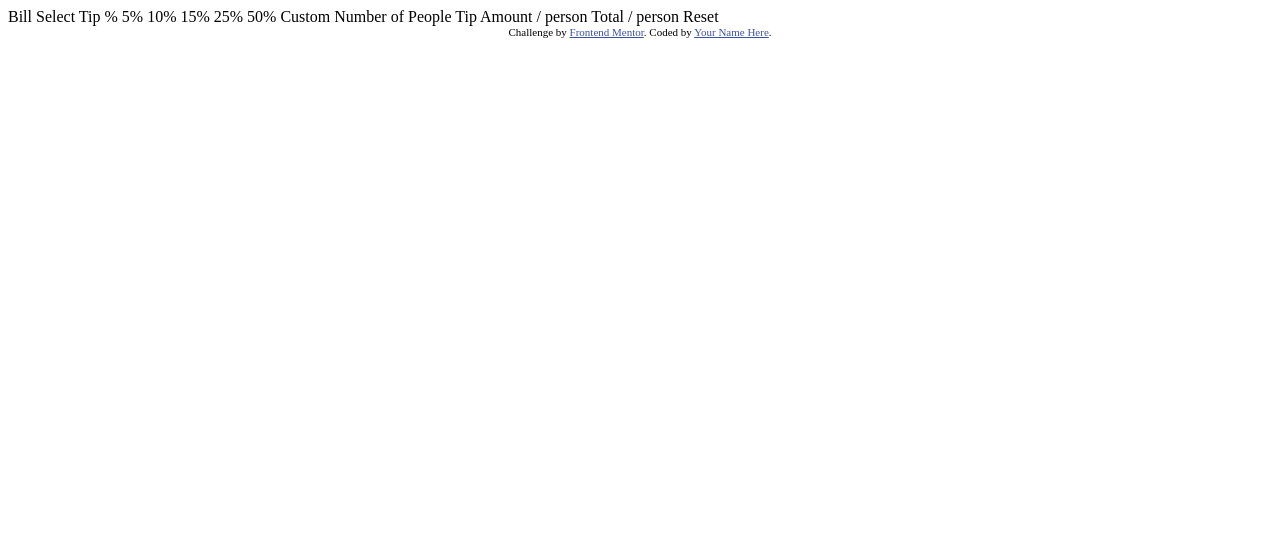
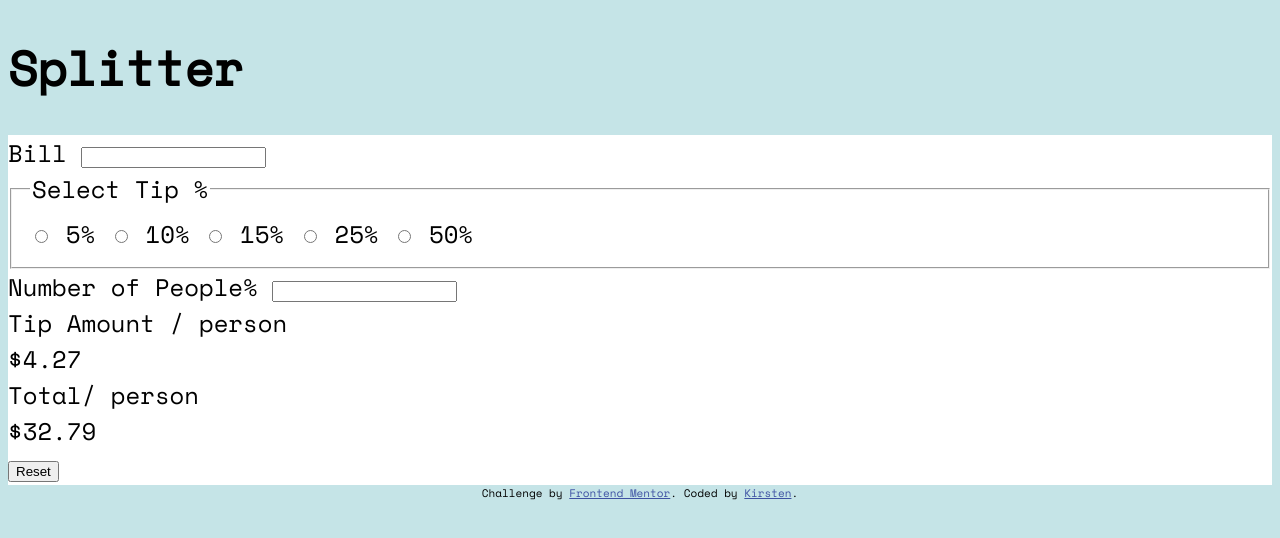
Before and after one commit to oknono/FM_tip_calculator, a plain HTML site: page index.html in a window 1280 px wide. Drawn offline with nearby package versions, Linux system fonts and the light colour scheme.

Commit message:
html structure

```diff
--- a/index.html
+++ b/index.html
@@ -1,44 +1,63 @@
 <!DOCTYPE html>
 <html lang="en">
+
 <head>
   <meta charset="UTF-8">
-  <meta name="viewport" content="width=device-width, initial-scale=1.0"> <!-- displays site properly based on user's device -->
+  <meta name="viewport" content="width=device-width, initial-scale=1.0">
+  <!-- displays site properly based on user's device -->
 
   <link rel="icon" type="image/png" sizes="32x32" href="./images/favicon-32x32.png">
-
+  <link href="https://fonts.googleapis.com/css?family=Space+Mono:wght@400,500,700" rel="stylesheet">
+  <link rel="stylesheet" href="./styles.css">
   <title>Frontend Mentor | Tip calculator app</title>
 
   <!-- Feel free to remove these styles or customise in your own stylesheet 👍 -->
   <style>
-    .attribution { font-size: 11px; text-align: center; }
-    .attribution a { color: hsl(228, 45%, 44%); }
+    .attribution {
+      font-size: 11px;
+      text-align: center;
+    }
+
+    .attribution a {
+      color: hsl(228, 45%, 44%);
+    }
   </style>
 </head>
+
 <body>
-
-  Bill
-
-  Select Tip %
-  5%
-  10%
-  15%
-  25%
-  50%
-  Custom
-
-  Number of People
-
-  Tip Amount
-  / person
-
-  Total
-  / person
-
-  Reset
-
+  <main>
+    <h1 class="title">Splitter</h1>
+    <div class="calculator">
+      <label for="bill">Bill</label>
+      <input type="text" id="bill">
+      <fieldset>
+        <legend>Select Tip %</legend>
+        <input type="radio" id="tip5" name="tip" value="tip5">
+        <label for="tip5">5%</label>
+        <input type="radio" id="tip10" name="tip" value="tip5">
+        <label for="tip10">10%</label>
+        <input type="radio" id="tip15" name="tip" value="tip5">
+        <label for="tip15">15%</label>
+        <input type="radio" id="tip25" name="tip" value="tip5">
+        <label for="tip25">25%</label>
+        <input type="radio" id="tip50" name="tip" value="tip5">
+        <label for="tip50">50%</label>
+      </fieldset>
+      <label for="pax">Number of People%</label>
+      <input type="text" id="pax">
+      <div class="result">
+        <div class="result_amount_title">Tip Amount / person</div>
+        <div class="result_amount_total">$4.27</div>
+        <div class="result_amount_title">Total/ person</div>
+        <div class="result_amount_total">$32.79</div>
+        <button class="reset">Reset</button>
+      </div>
+    </div>
+  </main>
   <div class="attribution">
     Challenge by <a href="https://www.frontendmentor.io?ref=challenge" target="_blank">Frontend Mentor</a>.
-    Coded by <a href="#">Your Name Here</a>.
+    Coded by <a href="https://oknono.dev">Kirsten</a>.
   </div>
 </body>
+
 </html>
--- /dev/null
+++ b/styles.css
@@ -0,0 +1,22 @@
+:root {
+    --color_primary: hsl(172, 67%, 45%);
+    --color-button: hsl(183, 100%, 15%);
+    --color-text: hsl(183, 100%, 15%);
+    --color-text-label: hsl(186, 14%, 43%);
+    --color-icon: hsl(184, 14%, 56%);
+    --color-bg: hsl(185, 41%, 84%);
+    --color-bg-input: hsl(189, 41%, 97%);
+    --color-bg-container: hsl(0, 0%, 100%);
+    --color-error: red;
+    --color-validation: green;
+}
+
+body {
+    font-family: 'Space Mono';
+    font-size: 24px;
+    background-color: var(--color-bg);
+}
+
+.calculator {
+    background-color: var(--color-bg-container);
+}
```
